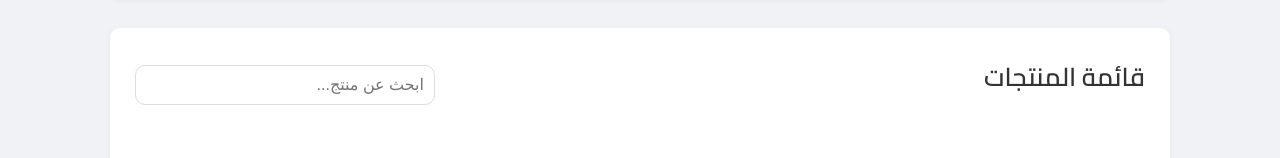
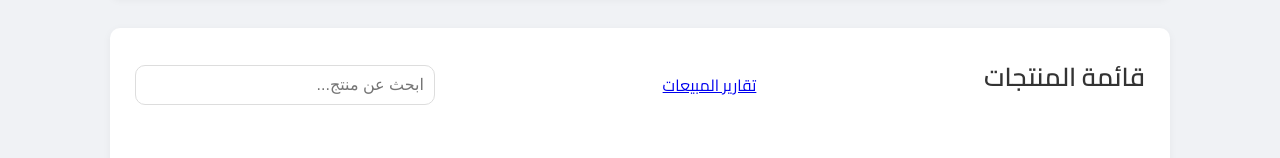
Before and after one commit to eldahhih/el, a plain HTML site: page index.html in a window 1280 px wide. Shown: the part 358-516 px from the top of the page. Drawn offline with Linux system fonts and the light colour scheme; no server answers.

Commit message:
Update index.html

```diff
--- a/index.html
+++ b/index.html
@@ -49,6 +49,7 @@
     <section class="card">
       <div style="display:flex; justify-content: space-between; align-items: center; margin-bottom: 15px;">
         <h2>قائمة المنتجات</h2>
+        <a href="reports.html">تقارير المبيعات</a>
         <input id="searchBox" class="search-input" placeholder="ابحث عن منتج..." />
       </div>
       <table id="products-table">
```
